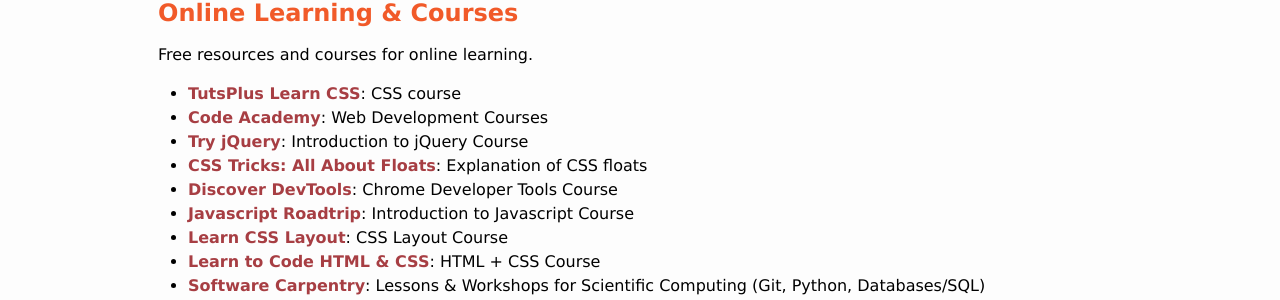
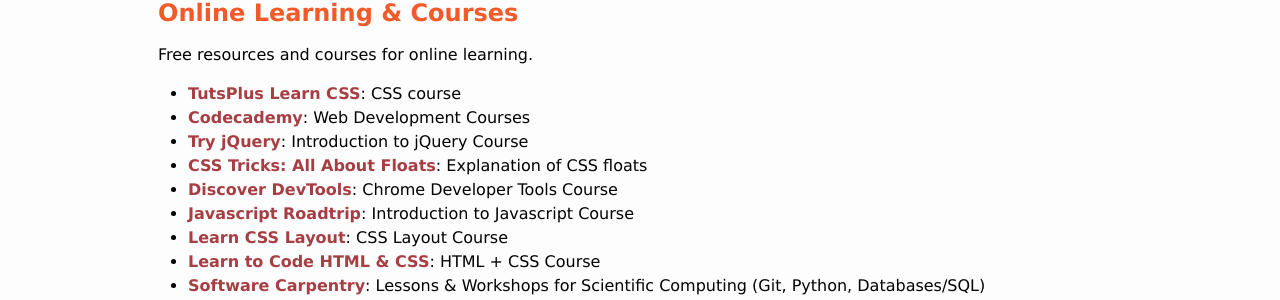
Before and after one commit to jennybeaudin/step-up-it, a Jekyll site: the page built from resource.md, in a window 1280 px wide and 900 px high, scrolled down 301 px. Shown: the part 152-452 px from the top of the window. Built offline with Jekyll 4.4.1, drawn with Linux system fonts in a browser that asks for light colours.

Commit message:
Fix codecademy typo.

```diff
--- a/resource.md
+++ b/resource.md
@@ -25,7 +25,7 @@
 Free resources and courses for online learning.
 
 -   [TutsPlus Learn CSS](http://learncss.tutsplus.com/): CSS course
--   [Code Academy](http://www.codecademy.com/): Web Development Courses
+-   [Codecademy](http://www.codecademy.com/): Web Development Courses
 -   [Try jQuery](http://try.jquery.com/): Introduction to jQuery Course
 -   [CSS Tricks: All About
     Floats](http://css-tricks.com/all-about-floats/): Explanation of CSS
```
